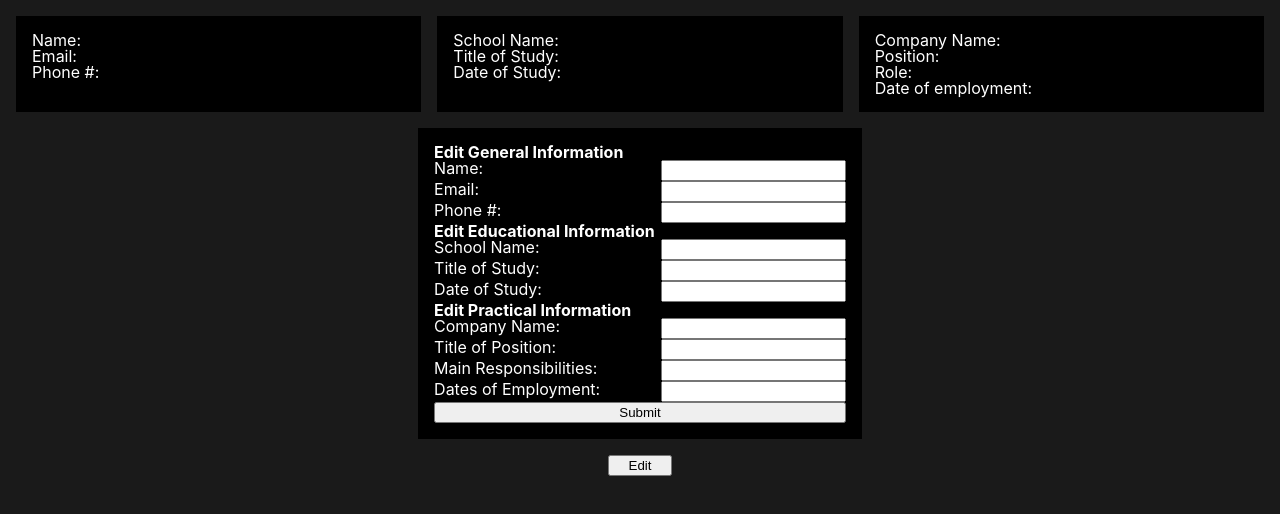
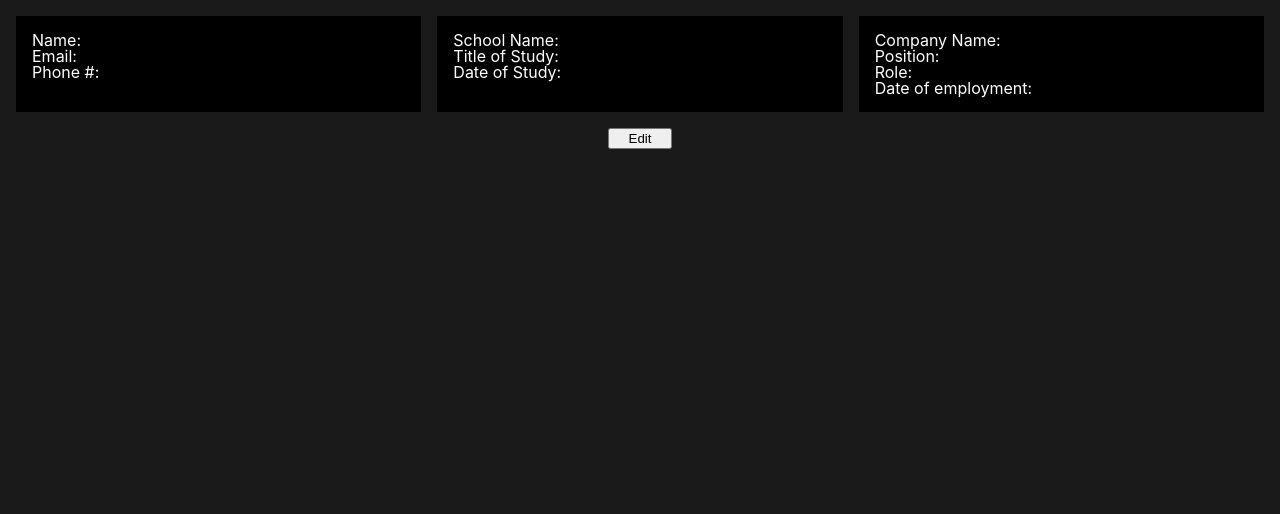
Before and after one commit to nekoLiav/cv, a React (Create React App) app: page / in a window 1280 px wide. Shown: the top 514 px of the page. Built offline with nearby package versions, Linux system fonts and the light colour scheme.

Commit message:
split edit forms into functional components

```diff
--- a/src/App.js
+++ b/src/App.js
@@ -1,5 +1,4 @@
 import React, { Component } from 'react';
-import Edit from './components/Edit';
 import General from './components/General';
 import Educational from './components/Educational';
 import Practical from './components/Practical';
@@ -34,7 +33,6 @@
           <Educational />
           <Practical />
         </div>
-        <Edit />
         <button type="button" className="edit-button" onClick={this.handleEdit}>
           Edit
         </button>
--- a/src/components/Edit.js
+++ /dev/null
@@ -1,62 +0,0 @@
-import React from 'react';
-
-function Edit(props) {
-  return (
-    <div className="edit">
-      <form className="edit-form" onSubmit={props.onFormSubmitted}>
-        <fieldset>
-          <legend>Edit General Information</legend>
-          <label htmlFor="name">
-            Name:
-            <input type="text" id="name" onChange={props.nameChange} />
-          </label>
-          <label htmlFor="email">
-            Email:
-            <input type="email" id="email" />
-          </label>
-          <label htmlFor="phone">
-            Phone #:
-            <input type="text" id="phone" />
-          </label>
-        </fieldset>
-        <fieldset>
-          <legend>Edit Educational Information</legend>
-          <label>
-            School Name:
-            <input type="text" />
-          </label>
-          <label>
-            Title of Study:
-            <input type="text" />
-          </label>
-          <label>
-            Date of Study:
-            <input type="text" />
-          </label>
-        </fieldset>
-        <fieldset>
-          <legend>Edit Practical Information</legend>
-          <label>
-            Company Name:
-            <input type="text" />
-          </label>
-          <label>
-            Title of Position:
-            <input type="text" />
-          </label>
-          <label>
-            Main Responsibilities:
-            <input type="text" />
-          </label>
-          <label>
-            Dates of Employment:
-            <input type="text" />
-          </label>
-        </fieldset>
-        <button type="submit">Submit</button>
-      </form>
-    </div>
-  );
-}
-
-export default Edit;
```
Also changed, not shown: src/components/EducationalEdit.js (added, +23 -0 lines), src/components/GeneralEdit.js (added, +23 -0 lines), src/components/PracticalEdit.js (added, +27 -0 lines).
